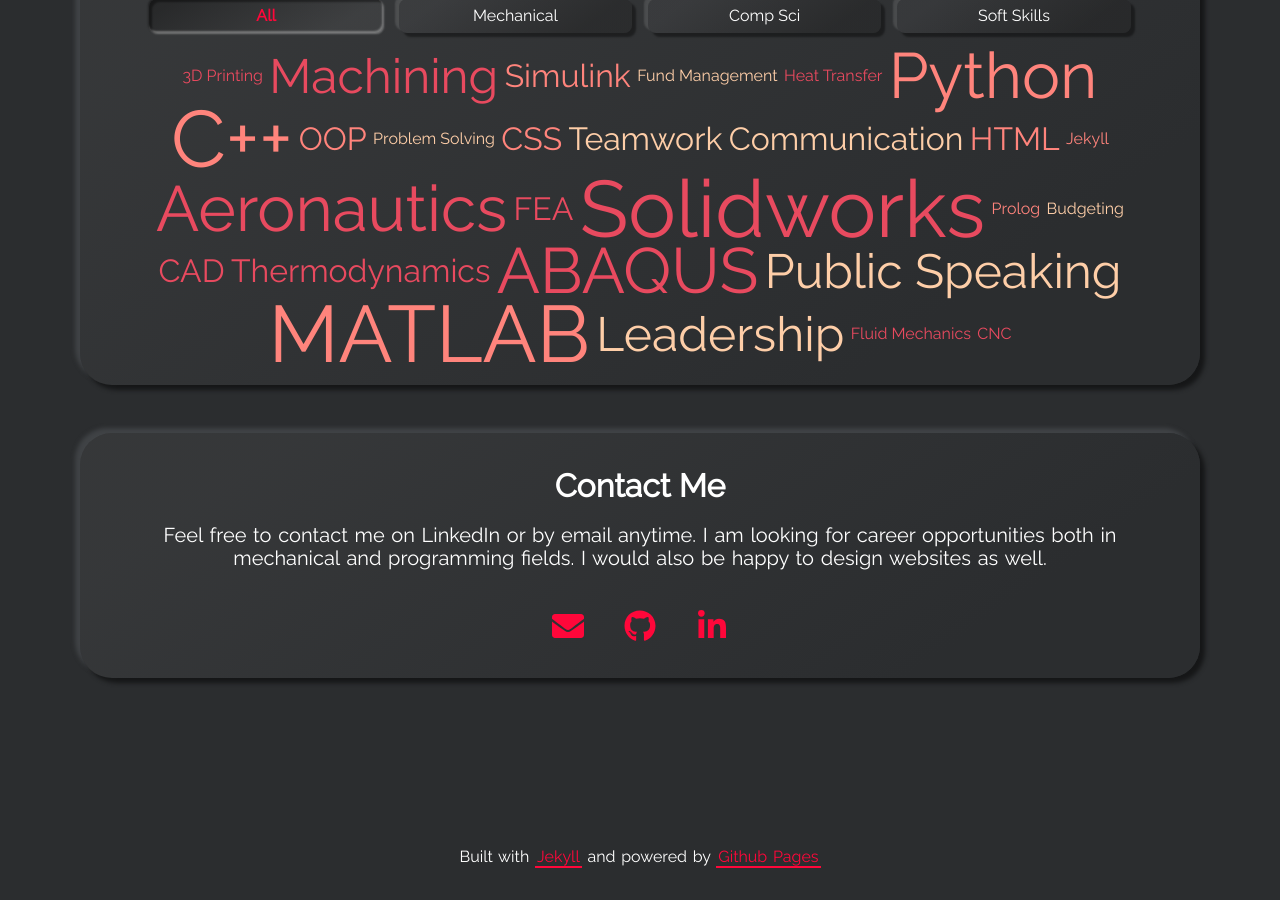
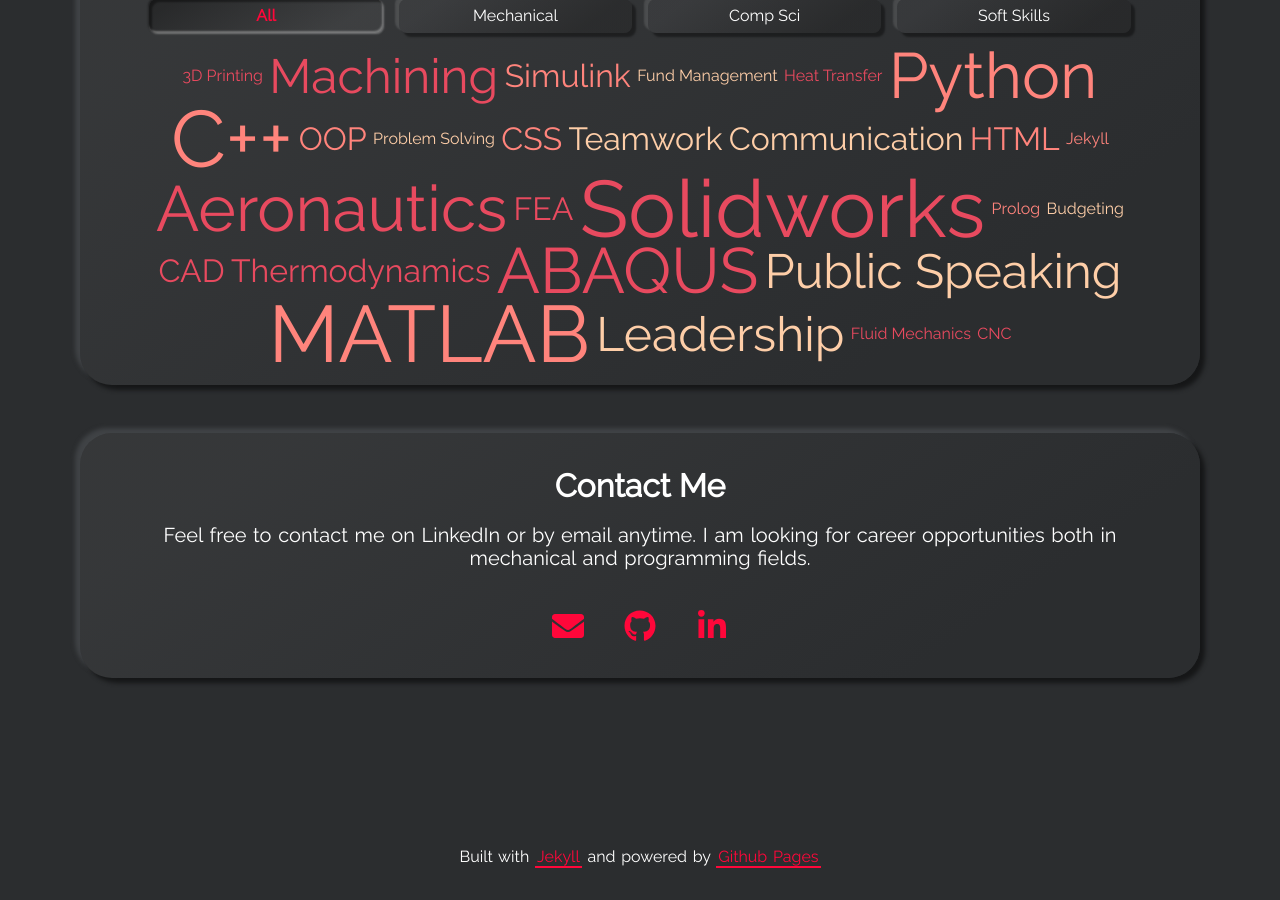
Before and after one commit to logansgithub/website, a Jekyll site: the page built from index.html, in a window 1280 px wide and 900 px high, scrolled down 4803 px. Built offline with Jekyll 4.4.1, drawn with Linux system fonts in a browser that asks for light colours.

Commit message:
Update _config.yml

```diff
--- a/_config.yml
+++ b/_config.yml
@@ -83,7 +83,7 @@ show_contact_card: true
 # contact_title: The will be displayed as the title in the Contact section
 contact_title: Contact Me
 # contact_description: This will be displayed under the title.
-contact_description: Feel free to contact me on LinkedIn or by email anytime. I am looking for career opportunities both in mechanical and programming fields. I would also be happy to design websites as well.
+contact_description: Feel free to contact me on LinkedIn or by email anytime. I am looking for career opportunities both in mechanical and programming fields.
 
 # GITHUB-METADATA
 # Set this to your forked repository
```
